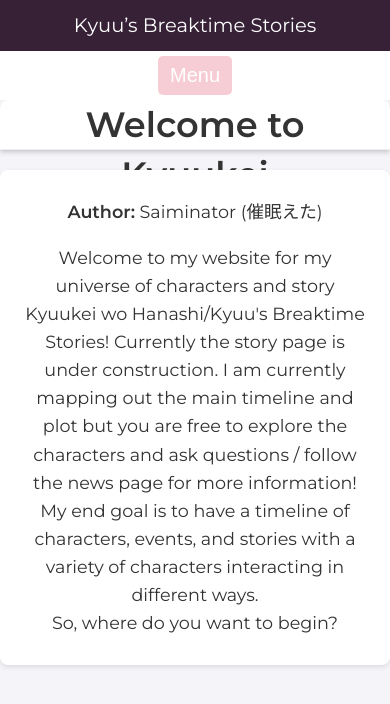
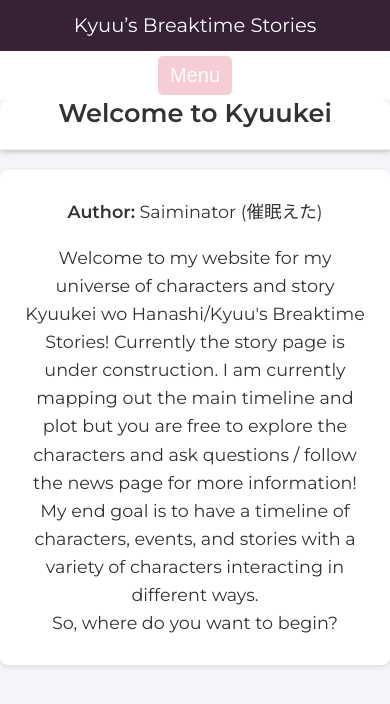
Before and after one commit to Saiminator/Kyuukei, a Jekyll site: the page built from index.html, in a window 390 px wide. Shown: the top 704 px of the page. Built offline with Jekyll 4.4.1, drawn with Linux system fonts in a browser that asks for light colours.

Commit message:
Update style.css

```diff
--- a/css/style.css
+++ b/css/style.css
@@ -4,8 +4,6 @@
 html, body {
   margin: 0;
   padding: 0;
-  height: 100vh;
-  overflow-x: hidden;
 }
 
 /* =====================================================
@@ -32,10 +30,11 @@
 
 body {
   font-family: 'Montserrat', sans-serif;
-  font-size: 1.1rem;
+  font-size: 1.1rem;  /* Increased base size */
   background: #f4f4f9;
   color: #333;
   line-height: 1.6;
+  overflow-x: hidden;
 }
 
 /* =====================================================
@@ -136,6 +135,7 @@
 }
 
 /* ---------- Navigation Rules ---------- */
+/* Show mobile nav only on viewports ≤600px; desktop menu on ≥601px */
 @media (min-width: 601px) {
   #nav-mobile { display: none !important; }
   .nav-menu-desktop { display: flex !important; }
@@ -174,6 +174,8 @@
     font-size: 1.25rem;
   }
   #nav-mobile-menu a:hover { color: #667eea; }
+
+  /* Style mobile menu toggle in Orby Pink */
   #nav-toggle {
     background: #f7cdd5;
     color: #fff;
@@ -185,11 +187,11 @@
   }
 }
 
-/* Desktop Navigation Menu */
+/* Desktop Navigation Menu inside Fixed Container */
 .nav-menu-desktop {
   margin: 0;
   padding: 0;
-  height: 60px;
+  height: 60px; /* Fixed area for desktop menu */
   display: flex;
   align-items: center;
   justify-content: center;
@@ -205,8 +207,8 @@
 .nav-menu-desktop li { margin: 0 15px; }
 .nav-menu-desktop a {
   font-weight: 500;
-  background: #f7cdd5;
-  color: #fff;
+  background: #f7cdd5; /* Orby Pink background */
+  color: #fff;        /* White text */
   text-decoration: none;
   font-size: 1.5rem;
   padding: 8px 15px;
@@ -214,6 +216,8 @@
   transition: background 0.3s ease, color 0.3s ease;
 }
 .nav-menu-desktop a:hover { background: #e0a8b5; }
+
+/* Responsive adjustments for desktop menu when viewport is below 750px */
 @media (max-width: 750px) {
   .nav-menu-desktop a {
     font-size: 1.3rem;
@@ -228,29 +232,40 @@
 .section-fixed-title {
   display: flex;
   flex-direction: column;
-  height: 100vh;
+  height: calc(100vh - 100px); /* Fixed container height: full viewport minus 100px */
   overflow: hidden;
   margin: 0 auto;
   background: #f4f4f9;
   border-radius: 8px;
   box-shadow: 0 2px 5px rgba(0,0,0,0.1);
 }
-.section-fixed-title .section-header {
-  padding: 0 20px;
+
+/* Section Header (Page Title) */
+.section-header {
+  flex: 0 0 50px;
+  padding: 0 20px; /* Only horizontal padding to keep title flush */
   background: #fff;
   border-bottom: 1px solid #eee;
   text-align: center;
-  height: 50px;
   line-height: 50px;
   margin: 0;
-  min-height: 50px;
 }
-.section-fixed-title .section-header h1 {
+.section-header h1 {
   margin: 0;
   padding: 0;
 }
-.section-fixed-title .section-scroll {
-  height: calc(100vh - 110px);
+
+/* Responsive adjustment for very small screens (420px and below) */
+@media (max-width: 420px) {
+  .section-header h1 {
+    font-size: 1.2rem;
+    line-height: 1.2rem;
+  }
+}
+
+/* Scrollable Content Area inside Fixed Container */
+.section-scroll {
+  flex: 1;
   overflow-y: auto;
 }
 
@@ -258,7 +273,7 @@
    7. Scrollable Container (Generic)
 ===================================================== */
 .scroll-container {
-  height: calc(100vh - 100px);
+  height: calc(100vh - 60px);
   overflow-y: auto;
 }
 @media (min-width: 601px) and (max-width: 1023px) {
@@ -279,7 +294,7 @@
 }
 
 /* =====================================================
-   9. TIMELINE BRANCHES (Horizontal Scroll)
+   9. TIMELINE BRANCHES (Horizontal Scroll for Timeline Page)
 ===================================================== */
 .timeline-container {
   display: flex;
@@ -287,15 +302,18 @@
   gap: 30px;
   padding: 20px;
 }
+
 .timeline-branch {
   display: flex;
   flex-direction: column;
 }
+
 .branch-title {
   font-size: 1.5rem;
   margin-bottom: 10px;
   color: #000;
 }
+
 .branch-chapters {
   display: flex;
   overflow-x: auto;
@@ -305,6 +323,7 @@
 .branch-chapters::-webkit-scrollbar {
   display: none;
 }
+
 .chapter-card {
   flex: 0 0 auto;
   background: #fff;
@@ -313,7 +332,7 @@
   padding: 10px;
   min-width: 200px;
   text-align: center;
-  box-shadow: 0 1px 3px rgba(0,0,0,0.1);
+  box-shadow: 0 1px 3px rgba(0, 0, 0, 0.1);
   text-decoration: none;
   color: #000;
   transition: transform 0.3s ease, box-shadow 0.3s ease;
@@ -322,11 +341,13 @@
   transform: translateY(-3px);
   box-shadow: 0 3px 6px rgba(0,0,0,0.15);
 }
+
 .chapter-number {
   display: block;
   font-weight: bold;
   margin-bottom: 5px;
 }
+
 .chapter-title {
   display: block;
   font-size: 1rem;
@@ -338,6 +359,7 @@
 #characterScrollWrapper {
   width: 100%;
   max-width: 1120px;
+  /* Set height to fill parent container */
   height: 100%;
   margin: 0 auto;
   overflow-y: auto;
@@ -362,7 +384,7 @@
 }
 
 /* =====================================================
-   11. Character Item Styling (for listing pages)
+   11. Character Item Styling
 ===================================================== */
 .character-item {
   cursor: pointer;
@@ -372,12 +394,12 @@
 }
 .character-image {
   width: 100%;
-  padding-top: 100%;
+  aspect-ratio: 1/1;
   background-size: cover;
   background-position: center;
   border: 2px solid #ddd;
   border-radius: 5px;
-  margin-bottom: 5px;
+  margin: 0 auto;
 }
 .character-name {
   margin-top: 10px;
@@ -518,11 +540,9 @@
 
 /* =====================================================
    17. Section with Fixed Title & Scrollable Content
-   (For News, Questions, Character Wiki, etc.)
+   (For News, Questions, etc.)
 ===================================================== */
 .section-fixed-title {
-  display: flex;
-  flex-direction: column;
   height: calc(100vh - 100px);
   overflow: hidden;
   margin: 0 auto;
@@ -531,31 +551,21 @@
   box-shadow: 0 2px 5px rgba(0,0,0,0.1);
 }
 .section-fixed-title .section-header {
-  padding: 0 20px;
+  padding: 0 20px; /* Only horizontal padding */
   background: #fff;
   border-bottom: 1px solid #eee;
   text-align: center;
+  height: 50px;
   line-height: 50px;
   margin: 0;
-  min-height: 50px;
 }
 .section-fixed-title .section-header h1 {
   margin: 0;
   padding: 0;
 }
 .section-fixed-title .section-scroll {
-  height: calc(100vh - 210px);
+  height: calc(100vh - 100px - 115px);
   overflow-y: auto;
-}
-@media (min-width: 1024px) {
-  .section-fixed-title .section-scroll {
-    height: calc(100vh - 190px);
-  }
-}
-@media (max-width: 600px) {
-  .section-fixed-title .section-scroll {
-    height: calc(100vh - 290px);
-  }
 }
 
 /* =====================================================
@@ -577,6 +587,7 @@
   gap: 20px;
 }
 
+/* Left Panel (Background & Abilities) */
 .left-panel {
   flex: 2;
   text-align: left;
@@ -584,19 +595,21 @@
   border-right: 1px solid #eee;
 }
 
-.character-detail .back-select-btn {
-  background-color: #0077be !important;
-  color: #fff !important;
-  border: none !important;
-  border-radius: 4px !important;
-  padding: 8px 12px !important;
-  font-size: 0.9rem !important;
-  cursor: pointer !important;
-  box-shadow: 0 2px 4px rgba(0,0,0,0.2) !important;
+/* Back to Character Selection Button styled in Blue */
+.character-detail .left-panel .back-select-btn {
+  display: inline-block;
+  margin-bottom: 20px;
+  padding: 8px 12px;
+  font-size: 0.9em;
+  background: #0077be;  /* Blue color */
+  color: #fff;
+  border: none;
+  border-radius: 4px;
+  cursor: pointer;
+  box-shadow: 0 2px 4px rgba(0,0,0,0.2);
 }
-
-.character-detail .back-select-btn:hover {
-  background-color: #005a94 !important;
+.character-detail .left-panel .back-select-btn:hover {
+  background: #005a94;  /* Darker blue on hover */
 }
 
 .section-title {
@@ -611,6 +624,7 @@
   line-height: 1.6;
 }
 
+/* Right Panel (Name, Picture, Basic Info) */
 .right-panel {
   flex: 1;
   padding-left: 20px;
@@ -643,6 +657,8 @@
   margin: 4px 0;
 }
 
+/* Responsive adjustments for Character Detail:
+   On screens 800px wide and below, show the right panel first */
 @media (max-width: 800px) {
   .detail-container {
     flex-direction: column;
@@ -658,64 +674,103 @@
   }
 }
 
-/* =====================================================
-   19. Character View Container Grid Layout (for listing pages)
-===================================================== */
+/* Character View Container Grid Layout */
 .character-view-container {
   display: grid;
   gap: 20px;
 }
 
+/* Desktop: 4 columns */
 @media (min-width: 1024px) {
   .character-view-container {
     grid-template-columns: repeat(4, 1fr);
   }
 }
 
+/* Tablet: 3 columns */
 @media (max-width: 1023px) and (min-width: 601px) {
   .character-view-container {
     grid-template-columns: repeat(3, 1fr);
   }
 }
 
+/* Mobile: 2 columns */
 @media (max-width: 600px) {
   .character-view-container {
     grid-template-columns: repeat(2, 1fr);
   }
 }
 
-/* =====================================================
-   20. Character & Category Item Styling (for listing pages)
-===================================================== */
+/* Character Item Styling */
 .character-item, .character-category-card {
   text-decoration: none;
   color: inherit;
 }
-
-.character-image, .category-image {
+.character-image {
   width: 100%;
-  padding-top: 100%;
+  padding-top: 100%; /* Square aspect ratio */
   background-size: cover;
   background-position: center;
   border: 2px solid #ddd;
   border-radius: 5px;
   margin-bottom: 5px;
 }
-
 .character-name, .category-name {
   text-align: center;
   font-size: 1rem;
   font-weight: 600;
 }
 
+
+/* (Optional) Ensure character items have a consistent size */
+.character-item {
+  text-decoration: none;
+  color: inherit;
+}
+.character-image {
+  width: 100%;
+  padding-top: 100%; /* Square aspect ratio */
+  background-size: cover;
+  background-position: center;
+  border: 2px solid #ddd;
+  border-radius: 5px;
+  margin-bottom: 5px;
+}
+.character-name {
+  text-align: center;
+  font-size: 1rem;
+  font-weight: 600;
+}
+
+
 /* =====================================================
-   21. Spoiler Button & Questions Title Styling
+   19. Hide Title on Character and Chapter Pages
+   (Assumes body has class "character" or "chapter")
 ===================================================== */
+body.character .section-header,
+body.chapter .section-header {
+  display: none;
+}
+
+/* =====================================================
+   20. Adjust Title Font for Small Screens (420px and below)
+===================================================== */
+@media (max-width: 420px) {
+  .section-header h1 {
+    font-size: 1.2rem;
+    line-height: 1.2rem;
+  }
+}
+
+/* =====================================================
+   21. SPOILER BUTTON & QUESTIONS TITLE STYLING
+===================================================== */
+/* Style the global spoiler button on the questions page */
 #spoiler-toggle {
   display: block;
   margin: 20px auto;
   padding: 10px 20px;
-  background-color: #0077be;
+  background-color: #0077be; /* Blue background */
   color: #fff;
   border: none;
   border-radius: 5px;
@@ -723,21 +778,43 @@
   cursor: pointer;
 }
 
+/* Change the title color for question entries to dark gray */
 .question-entry h2,
 .question-header h2 {
   color: #333;
 }
 
-/* =====================================================
-   22. Section (Tab) Button Styling (Orby Pink)
-===================================================== */
+.character-detail .back-select-btn {
+  background-color: #0077be !important;
+  color: #fff !important;
+  border: none !important;
+  border-radius: 4px !important;
+  padding: 8px 12px !important;
+  font-size: 0.9rem !important;
+  cursor: pointer !important;
+  box-shadow: 0 2px 4px rgba(0, 0, 0, 0.2) !important;
+}
+
+.character-detail .back-select-btn:hover {
+  background-color: #005a94 !important;
+}
+
+@media (max-width: 800px) {
+  .section-header h1 {
+    font-size: 1.6rem;  /* Adjust this value as needed */
+    line-height: 1.6rem;
+  }
+}
+
+/* Container for the section (tab) buttons */
 .character-sort-tabs {
   text-align: center;
   margin-bottom: 20px;
 }
 
+/* Style for each tab button */
 .character-sort-tabs .sort-tab {
-  background-color: #f7cdd5;
+  background-color: #f7cdd5;  /* Orby pink */
   color: #fff;
   border: none;
   border-radius: 5px;
@@ -748,10 +825,12 @@
   transition: background 0.3s ease;
 }
 
+/* Hover state */
 .character-sort-tabs .sort-tab:hover {
-  background-color: #e0a8b5;
+  background-color: #e0a8b5; /* Darker shade on hover */
 }
 
+/* Active tab */
 .character-sort-tabs .sort-tab.active {
   background-color: #e0a8b5;
 }
```
